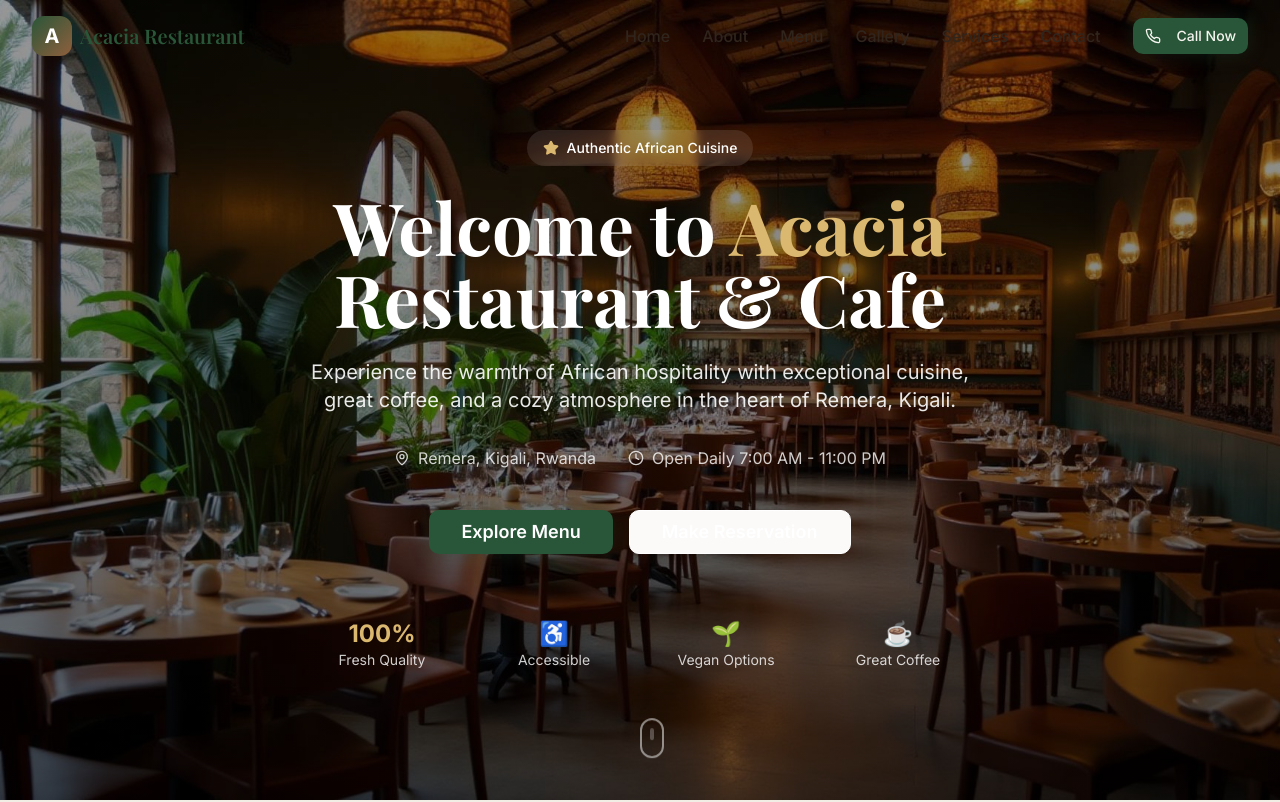
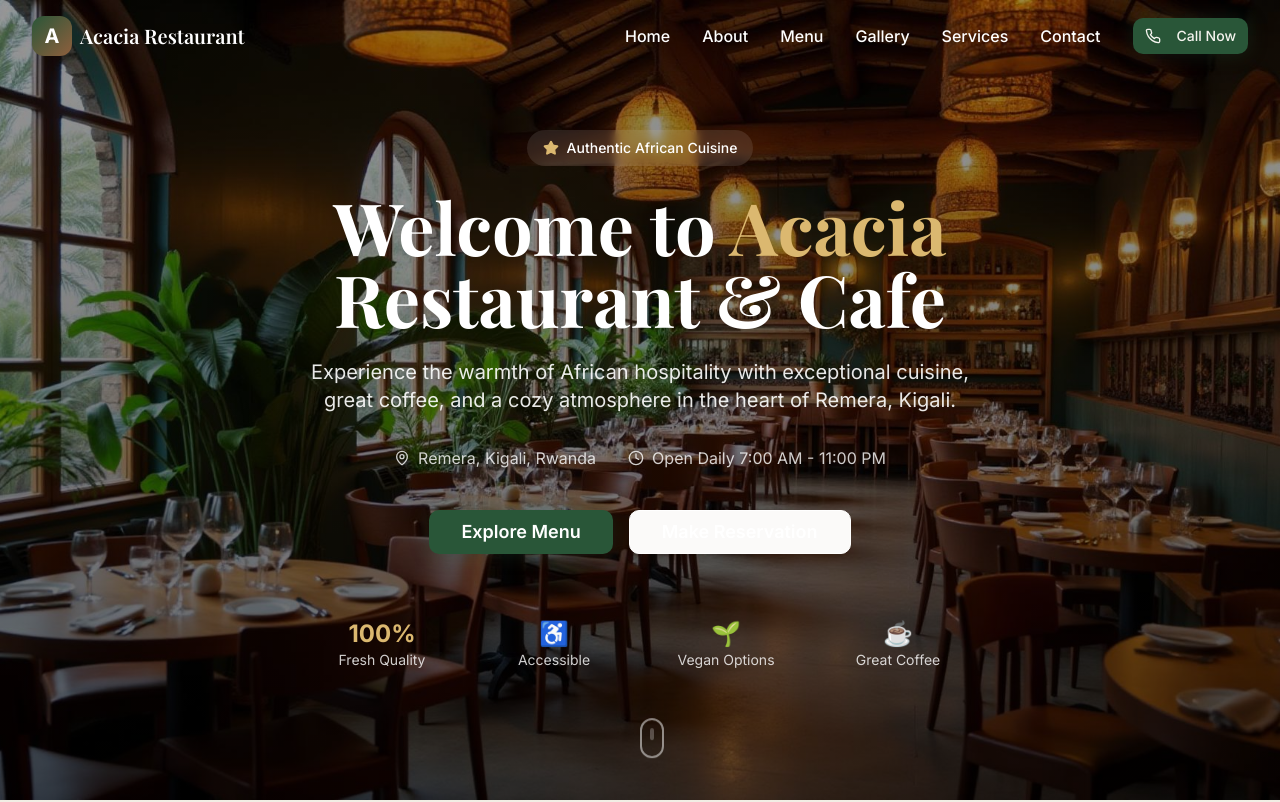
Before and after one commit to uzz-ptl7/acacia-restaurant, a React (Vite) app: page / in a window 1280 px wide. Shown: the top 802 px of the page. Built offline with nearby package versions, Linux system fonts and the light colour scheme.

Commit message:
Change header text color
Update the text color for the navigation header.

```diff
--- a/src/components/Navigation.tsx
+++ b/src/components/Navigation.tsx
@@ -43,7 +43,7 @@ const Navigation = () => {
               <div className="w-10 h-10 bg-gradient-warm rounded-lg flex items-center justify-center">
                 <span className="text-white font-bold text-xl">A</span>
               </div>
-              <div className="text-xl font-serif font-semibold text-acacia-green">
+              <div className="text-xl font-serif font-semibold text-white">
                 Acacia Restaurant
               </div>
             </div>
@@ -54,7 +54,7 @@ const Navigation = () => {
                 <button
                   key={item.name}
                   onClick={() => scrollToSection(item.href)}
-                  className="text-foreground hover:text-acacia-green transition-colors duration-200 font-medium"
+                  className="text-white hover:text-acacia-green transition-colors duration-200 font-medium"
                 >
                   {item.name}
                 </button>
@@ -104,7 +104,7 @@ const Navigation = () => {
               <div className="w-8 h-8 bg-gradient-warm rounded-lg flex items-center justify-center">
                 <span className="text-white font-bold text-sm">A</span>
               </div>
-              <div className="text-lg font-serif font-semibold text-acacia-green">
+              <div className="text-lg font-serif font-semibold text-foreground">
                 Acacia Restaurant
               </div>
             </div>
```
